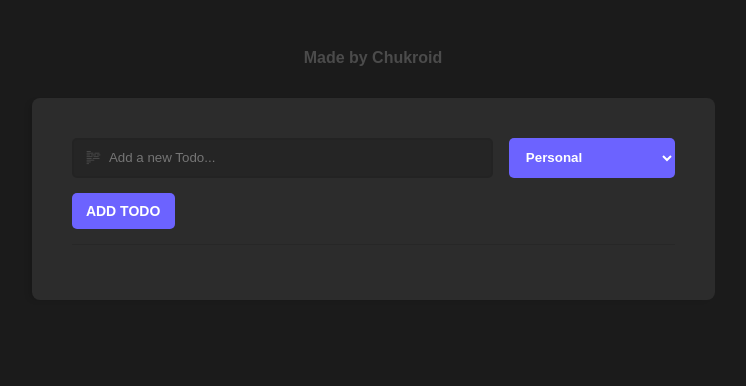
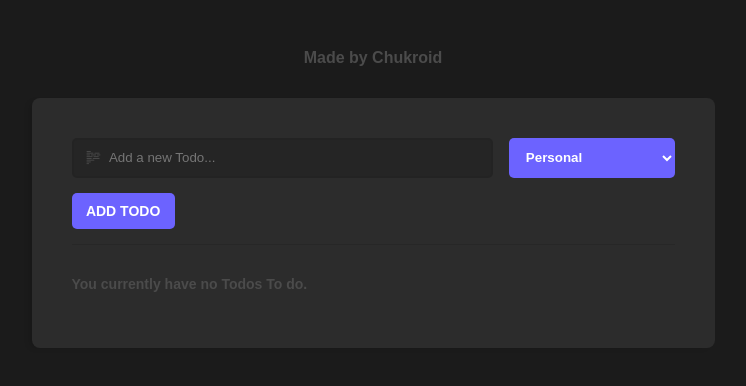
Before and after one commit to Chukroid/react-js-todo-list, a React (Vite) app: page / in a window 1280 px wide. Shown: the top 386 px of the page, without its empty margins (267-1013 px from the left). Built offline with nearby package versions, Linux system fonts and the light colour scheme.

Commit message:
added a text that indicates that there are no todos when todo list is empty

```diff
--- a/index.css
+++ b/index.css
@@ -136,6 +136,9 @@ body {
     background-color: var(--darkGray);
     opacity: 0.3;
 }
+.empty-text {
+    color: var(--lightgray);
+}
 
 .todo-list {
     list-style-type: none;
@@ -160,6 +163,7 @@ body {
     opacity: 0.5;
     border-radius: 5px;
     z-index: 2;
+    transition: all .2s;
 }
 .todo-item > .item-info {
     flex-flow: row;
--- a/src/components/TodoList.jsx
+++ b/src/components/TodoList.jsx
@@ -1,8 +1,13 @@
 import TodoListCategory from "./TodoListCategory"
 
 export default function TodoList({ todos, allTags, ...rest }){
+
+    if (todos.length === 0){
+        return <p className="empty-text">You currently have no Todos To do.</p>
+    }else{
         return (
             <>
+            {todos.length === 0 && ""}
             {allTags.map(tag => {
                 return (
                     <TodoListCategory tagvalue={tag} key={tag.value} todos={todos} restf={rest} />
@@ -11,3 +16,4 @@ export default function TodoList({ todos, allTags, ...rest }){
             </>
         )
     }
+}
```
Lines whose indentation alone changed are shown as unchanged.
